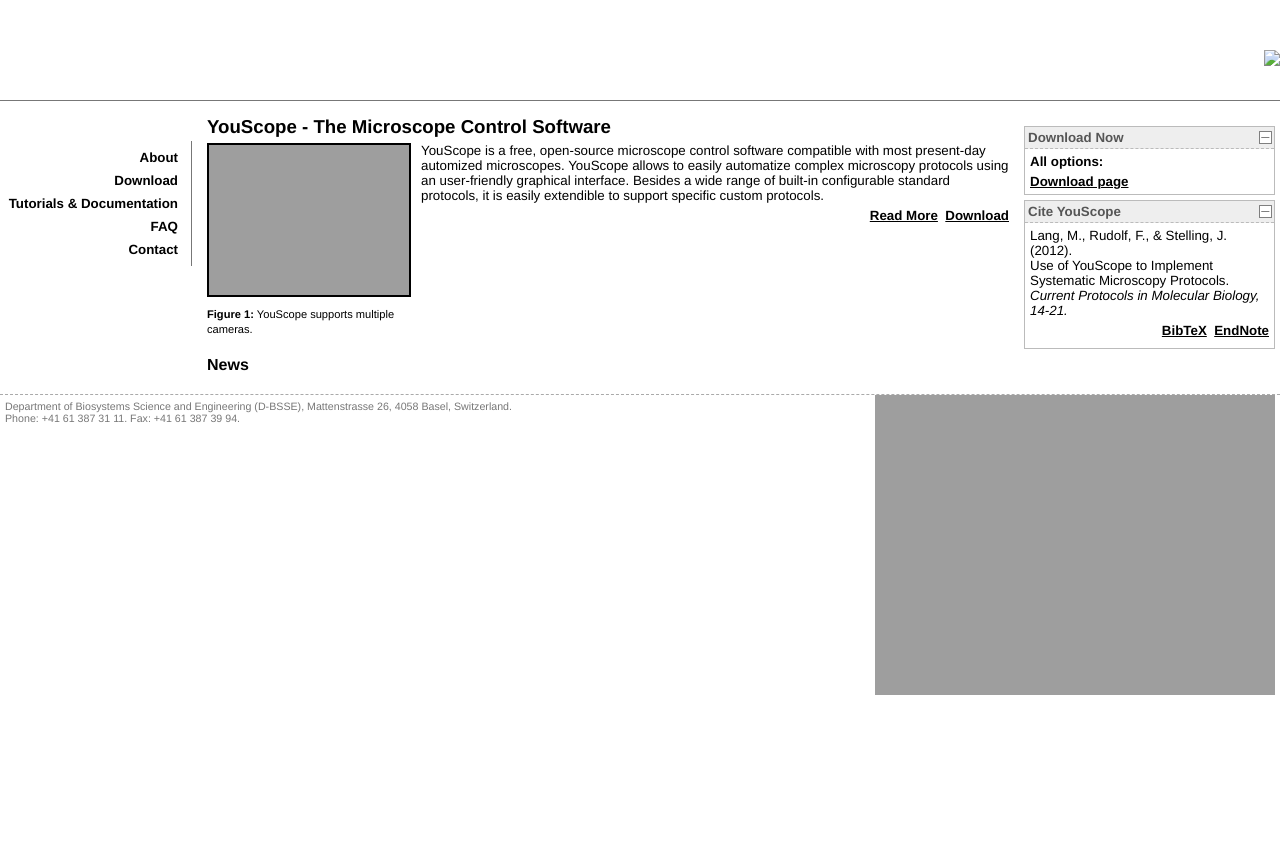
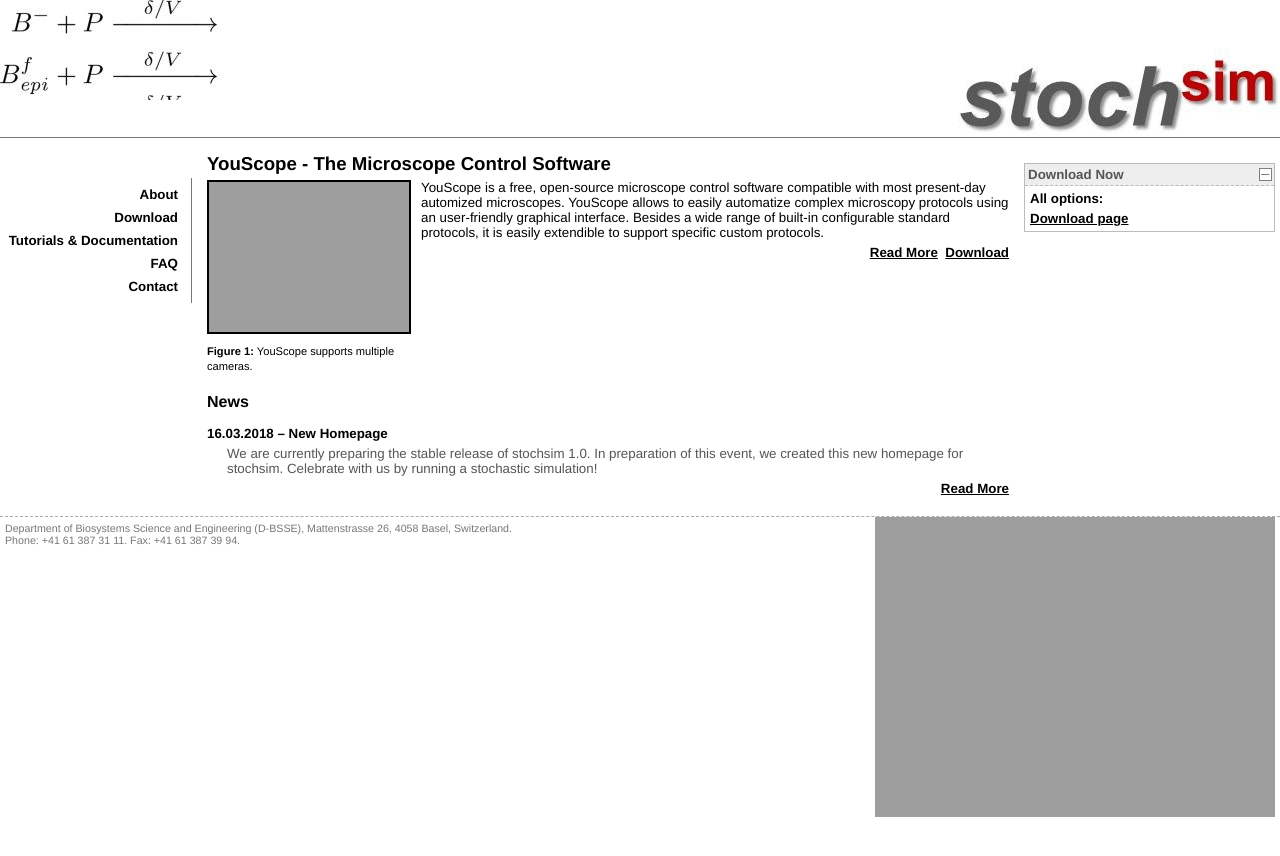
Before and after one commit to langmo/stochsim, a Jekyll site: the page built from index.html, in a window 1280 px wide. Shown: the top 856 px of the page. Built offline with Jekyll 4.4.1, drawn with Linux system fonts in a browser that asks for light colours.

Commit message:
Changed logos and way releases are displayed

```diff
--- a/_includes/head.html
+++ b/_includes/head.html
@@ -2,28 +2,10 @@
 	<meta content="en-au" http-equiv="Content-Language" />
 	<meta content="text/html; charset=utf-8" http-equiv="Content-Type" />
 	<meta name="viewport" content="width=device-width, initial-scale=1, maximum-scale=1" />
-	<title>YouScope - {{ page.title }}</title>
+	<title>stochsim - {{ page.title }}</title>
 	<link rel="stylesheet" type="text/css" href="{{ site.github.url }}/css/style.css" />
-	<link rel="apple-touch-icon" sizes="57x57" href="{{ site.github.url }}/apple-touch-icon-57x57.png" />
-	<link rel="apple-touch-icon" sizes="60x60" href="{{ site.github.url }}/apple-touch-icon-60x60.png" />
-	<link rel="apple-touch-icon" sizes="72x72" href="{{ site.github.url }}/apple-touch-icon-72x72.png" />
-	<link rel="apple-touch-icon" sizes="76x76" href="{{ site.github.url }}/apple-touch-icon-76x76.png" />
-	<link rel="apple-touch-icon" sizes="114x114" href="{{ site.github.url }}/apple-touch-icon-114x114.png" />
-	<link rel="apple-touch-icon" sizes="120x120" href="{{ site.github.url }}/apple-touch-icon-120x120.png" />
-	<link rel="apple-touch-icon" sizes="144x144" href="{{ site.github.url }}/apple-touch-icon-144x144.png" />
-	<link rel="apple-touch-icon" sizes="152x152" href="{{ site.github.url }}/apple-touch-icon-152x152.png" />
-	<link rel="apple-touch-icon" sizes="180x180" href="{{ site.github.url }}/apple-touch-icon-180x180.png" />
-	<link rel="icon" type="image/png" href="{{ site.github.url }}/favicon-32x32.png" sizes="32x32" />
-	<link rel="icon" type="image/png" href="{{ site.github.url }}/favicon-194x194.png" sizes="194x194" />
-	<link rel="icon" type="image/png" href="{{ site.github.url }}/favicon-96x96.png" sizes="96x96" />
-	<link rel="icon" type="image/png" href="{{ site.github.url }}/android-chrome-192x192.png" sizes="192x192" />
-	<link rel="icon" type="image/png" href="{{ site.github.url }}/favicon-16x16.png" sizes="16x16" />
-	<link rel="manifest" href="{{ site.github.url }}/manifest.json" />
-	<link rel="mask-icon" href="{{ site.github.url }}/safari-pinned-tab.svg" color="#5bbad5" />
-	<meta name="apple-mobile-web-app-title" content="YouScope" />
-	<meta name="application-name" content="YouScope" />
-	<meta name="msapplication-TileColor" content="#b91d47" />
-	<meta name="msapplication-TileImage" content="{{ site.github.url }}/mstile-144x144.png" />
+	<meta name="apple-mobile-web-app-title" content="stochsim" />
+	<meta name="application-name" content="stochsim" />
 	<meta name="theme-color" content="#ffffff" />
 	<script type="text/javascript" src="{{ site.github.url }}/scripts/scripts.js"></script>
 </head>
--- a/_includes/right_column.html
+++ b/_includes/right_column.html
@@ -9,19 +9,3 @@
 		   <a href="{{ site.github.url }}/download.html">Download page</a>
 	  </div>
 </div>
-<div class="rightBox">
-	<div class="rightBoxHeader">
-		<div class="plusMinusSign">
-			<a href="javascript:minimizeMaximize('citeNow');"><img src="{{ site.github.url }}/img/minus.gif" class="plusMinusSign" id="citeNow-plusMinus" /></a>
-		</div>
-		Cite YouScope
-	</div>
-	<div class="rightBoxMain" id="citeNow" style="display:block">
-		<p>
-			Lang, M., Rudolf, F., & Stelling, J. (2012).<br />
-			Use of YouScope to Implement Systematic Microscopy Protocols.<br />
-			<i>Current Protocols in Molecular Biology, 14-21.</i><br />
-		</p>
-		<p style="text-align:right;"><a href="{{ site.github.url }}/bibtex.bib" target="_blank">BibTeX</a>&nbsp;&nbsp;<a href="{{ site.github.url }}/endnote.enw" target="_blank">EndNote</a></p>
-	</div>
-</div>
--- /dev/null
+++ b/_posts/2018-03-16-New-homepage.html
@@ -0,0 +1,5 @@
+---
+layout: layout
+title: New Homepage
+---
+<p>We are currently preparing the stable release of stochsim 1.0. In preparation of this event, we created this new homepage for stochsim. Celebrate with us by running a stochastic simulation!
--- a/css/style.css
+++ b/css/style.css
@@ -156,7 +156,7 @@
 	}
 	div#headerLeft
 	{
-		background-image: url("http://langmo.github.io/youscope/img/header.jpg");
+		background-image: url("http://langmo.github.io/stochsim/img/header.jpg");
 		width:221px;
 		height:100px;
 		margin: 0;
```
Also changed, not shown: scripts/releasePrinter.js (+4 -20 lines), img/logo_horizontal.jpg (added), 1 other file.
